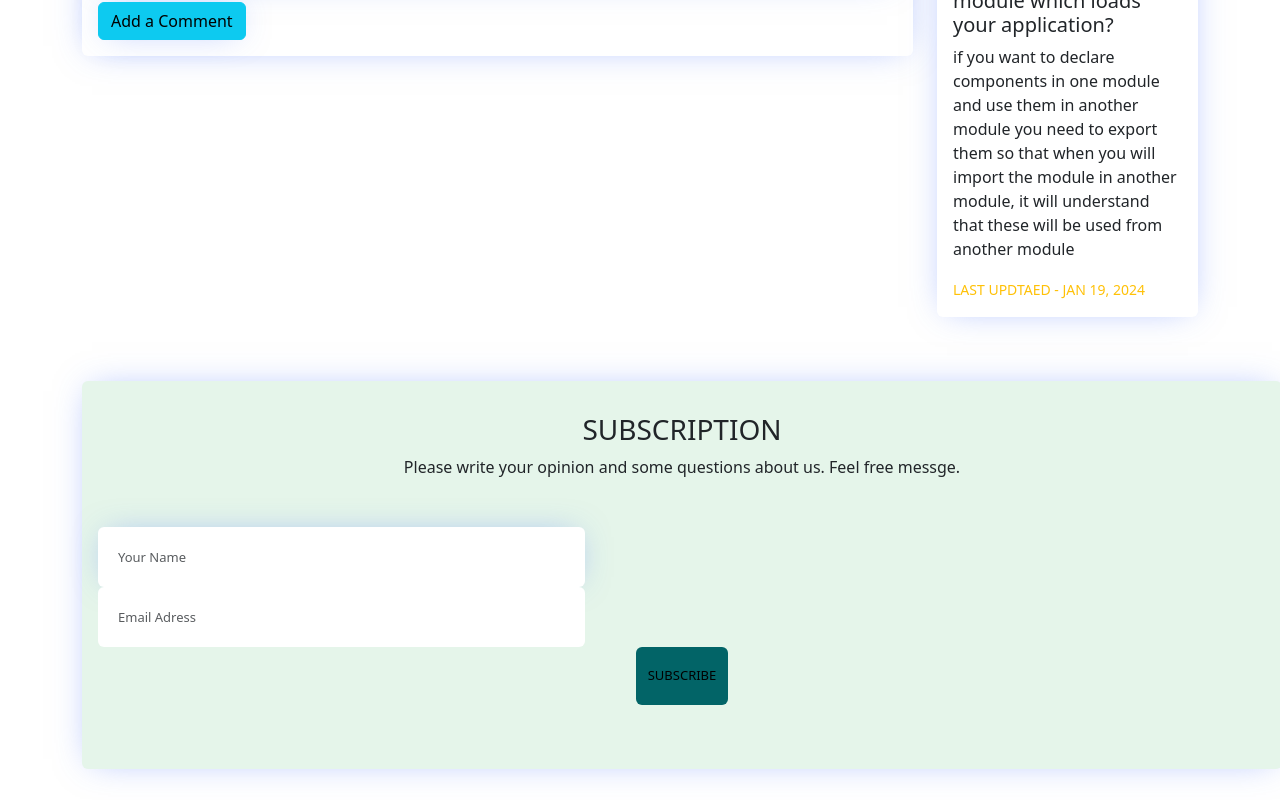
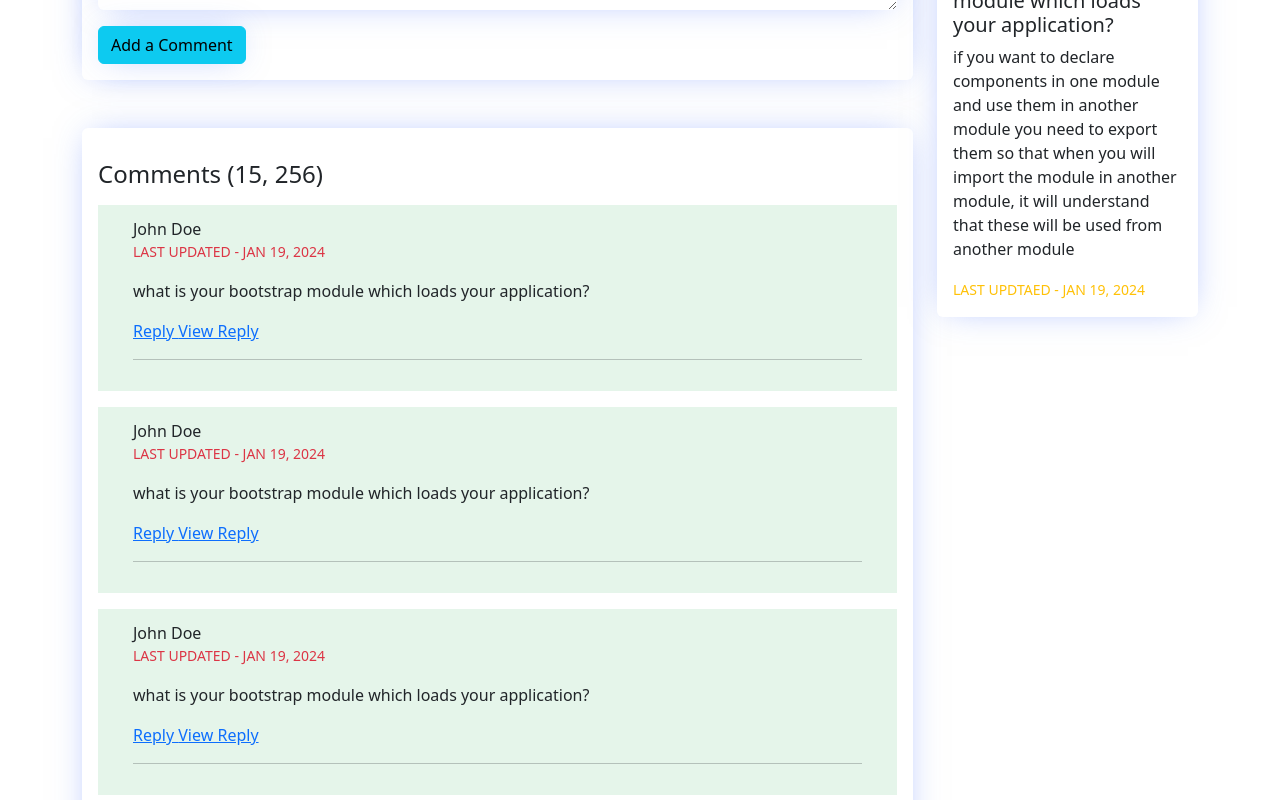
Before and after one commit to mister940011/normal-blog-app, an Angular app: page /post in a window 1280 px wide. Shown: the part 1640-2440 px from the top of the page. Built offline with nearby package versions, Linux system fonts and the light colour scheme.

Commit message:
Add commit list and Complete single post page design

```diff
--- a/src/app/comments/comment-list/comment-list.component.css
+++ b/src/app/comments/comment-list/comment-list.component.css
@@ -0,0 +1,3 @@
+.comment-box{
+    padding: 15px 35px;
+}
--- a/src/app/comments/comment-list/comment-list.component.html
+++ b/src/app/comments/comment-list/comment-list.component.html
@@ -1 +1,41 @@
-<p>comment-list works!</p>
+<div class="card mb-5 mt-5 pb-5 shadow-effect" style="border: none;">
+    <div class="card-body">
+        <h4 class="mt-3 mb-3"> Comments (15, 256) </h4>
+
+        <div class="comment-box mt-3 bg-secondary-theme">
+            <h6 class="mb-0"> John Doe </h6>
+            <small class="text-danger"> LAST UPDATED - JAN 19, 2024 </small>
+
+            <div class="mt-3 mb-3">what is your bootstrap module which loads your application?</div>
+
+            <a href="#" class="mt-1"> Reply </a>
+            <a href="#" class="mt-1 ml-3"> View Reply </a>
+
+            <hr />
+        </div>
+        <div class="comment-box mt-3 bg-secondary-theme">
+            <h6 class="mb-0"> John Doe </h6>
+            <small class="text-danger"> LAST UPDATED - JAN 19, 2024 </small>
+
+            <div class="mt-3 mb-3">what is your bootstrap module which loads your application?</div>
+
+            <a href="#" class="mt-1"> Reply </a>
+            <a href="#" class="mt-1 ml-3"> View Reply </a>
+
+            <hr />
+        </div>
+        <div class="comment-box mt-3 bg-secondary-theme">
+            <h6 class="mb-0"> John Doe </h6>
+            <small class="text-danger"> LAST UPDATED - JAN 19, 2024 </small>
+
+            <div class="mt-3 mb-3">what is your bootstrap module which loads your application?</div>
+
+            <a href="#" class="mt-1"> Reply </a>
+            <a href="#" class="mt-1 ml-3"> View Reply </a>
+
+            <hr />
+        </div>
+
+    </div>
+
+</div>
--- a/src/app/pages/single-post/single-post.component.html
+++ b/src/app/pages/single-post/single-post.component.html
@@ -19,6 +19,7 @@
             </div>
 
             <app-comment-form></app-comment-form>
+            <app-comment-list></app-comment-list>
 
         </div>
         <div class="col-md-3">
--- a/src/app/subscription-form/subscription-form.component.css
+++ b/src/app/subscription-form/subscription-form.component.css
@@ -2,13 +2,6 @@
     background-color: var(--secondary-color);
     border: none;
     width: 1200px;
-}
-
-input[type = text], input[type = email] {
-    height: 60px;
-    padding-left: 20px;
-    font-size: 13px;
-    width: 100%;
 }
 
 .btn-sub{
--- a/src/styles.css
+++ b/src/styles.css
@@ -33,6 +33,17 @@ body{
     box-shadow: 0px 0px 33px -10px rgba(71, 114, 254 , 0.5) ;
 }
 
+input[type = text], input[type = email] {
+    height: 60px;
+    padding-left: 20px;
+    font-size: 13px;
+    width: 100%;
+}
+
 .bg-theme{
     background-color: var(--primary-color);
 }
+
+.bg-secondary-theme{
+    background-color: var(--secondary-color);
+}
```
